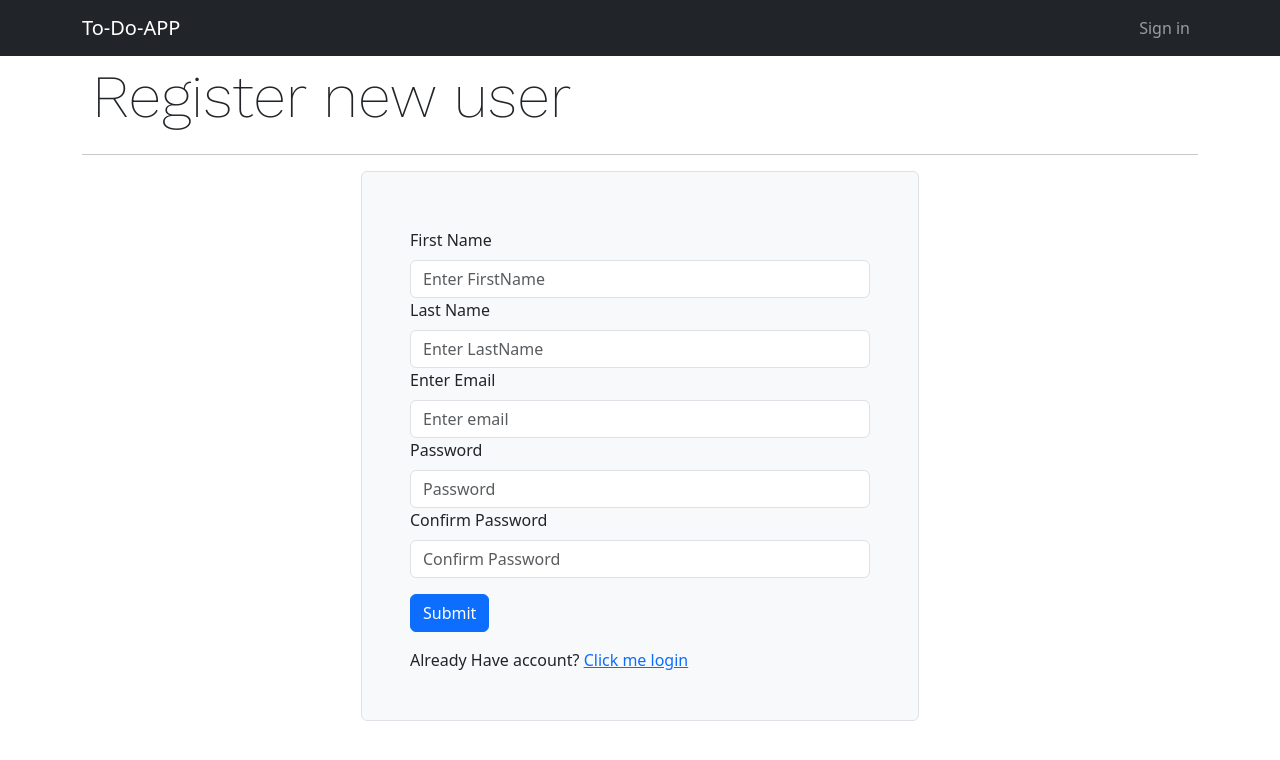
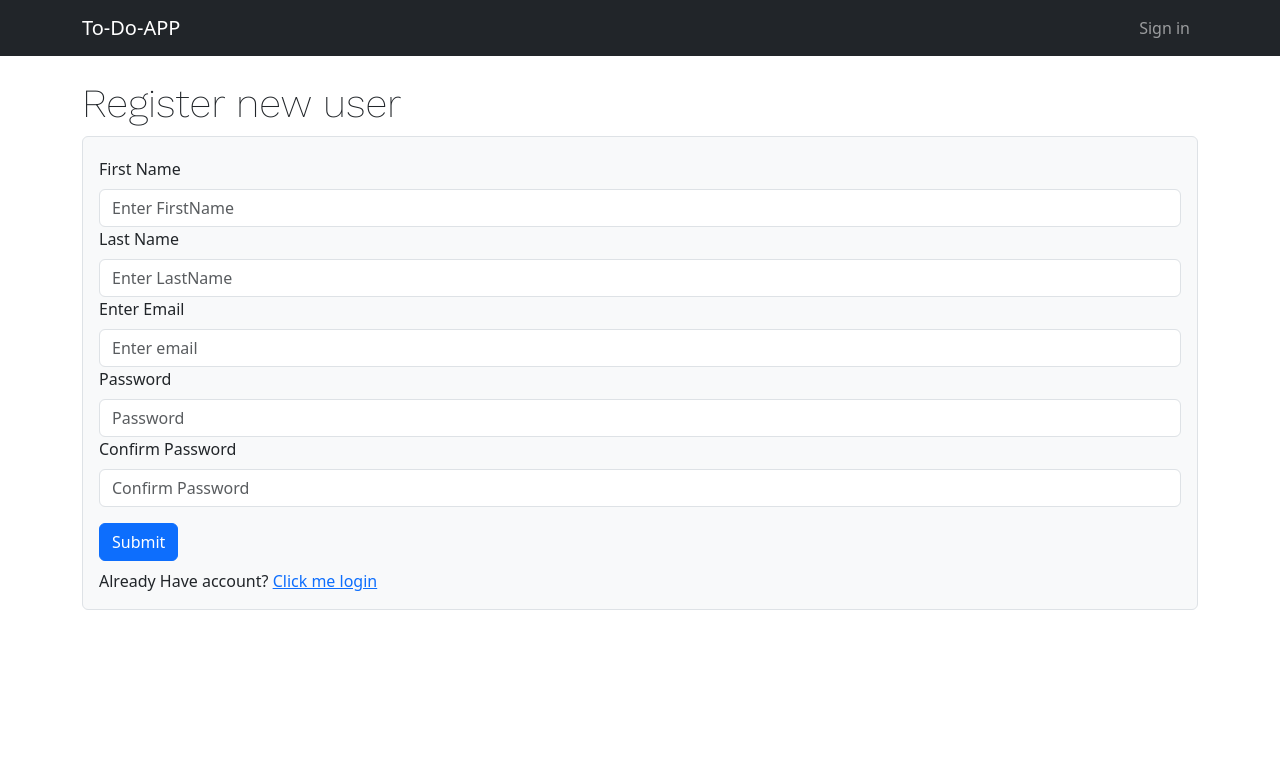
Before and after one commit to Shahzaibzah00r/Todo_App_Front-end, a React (Create React App) app: page /register in a window 1280 px wide. Shown: the top 760 px of the page. Built offline with nearby package versions, Linux system fonts and the light colour scheme.

Commit message:
bit changes and fav icon and title changed

```diff
--- a/public/index.html
+++ b/public/index.html
@@ -2,21 +2,20 @@
 <html lang="en">
   <head>
     <meta charset="utf-8" />
-    <link rel="icon" href="%PUBLIC_URL%/favicon.ico" />
+    <link
+      rel="icon"
+      href="https://cdn-icons-png.flaticon.com/512/7692/7692809.png"
+    />
     <meta name="viewport" content="width=device-width, initial-scale=1" />
     <meta name="theme-color" content="#000000" />
     <meta
       name="description"
       content="Web site created using create-react-app"
     />
-    <link rel="apple-touch-icon" href="%PUBLIC_URL%/logo192.png" />
 
-    <link rel="manifest" href="%PUBLIC_URL%/manifest.json" />
-
-    <title>React App</title>
+    <title>Todo-App</title>
   </head>
   <body>
-    <noscript>You need to enable JavaScript to run this app.</noscript>
     <div id="root"></div>
   </body>
 </html>
--- a/src/My_Componets/LadingPage/landingPage.css
+++ b/src/My_Componets/LadingPage/landingPage.css
@@ -5,7 +5,7 @@
   justify-content: center;
   background-position: center;
   background-size: cover;
-  min-height: 95vh;
+  min-height: 91vh;
 }
 .title {
   font-size: 4rem;
--- a/src/My_Componets/MyNotes/MainContent.js
+++ b/src/My_Componets/MyNotes/MainContent.js
@@ -10,8 +10,7 @@ const MainContent = ({ title, child }) => {
           <div className="page">
             {title && (
               <>
-                <h1 className="heading">{title}</h1>
-                <hr />
+                <h1 className="heading mt-4">{title}</h1>
               </>
             )}
             {child}
--- a/src/My_Componets/MyNotes/mainPage.css
+++ b/src/My_Componets/MyNotes/mainPage.css
@@ -1,9 +1,9 @@
 @import url("https://fonts.googleapis.com/css2?family=Work+Sans:wght@200&display=swap");
 .mainPage {
-  height: 93vh;
+  /* height: 90vh; */
 }
 .heading {
-  font-size: 60px;
-  padding: 5px 10px;
+  /* font-size: 60px; */
+  /* padding: 5px 10px; */
   font-family: "Work Sans", sans-serif;
 }
--- a/src/My_Componets/Users/Login.js
+++ b/src/My_Componets/Users/Login.js
@@ -62,7 +62,7 @@ const Login = () => {
     <MainContent
       title="LOGIN"
       child={
-        <div className=" w-50  m-auto p-3 d-flex justify-content-center  border bg-light rounded">
+        <div className=" w-100  m-auto p-3 d-flex justify-content-center  border bg-light rounded">
           <Form
             onSubmit={handleSubmit}
             method="POST"
--- a/src/My_Componets/Users/Register.js
+++ b/src/My_Componets/Users/Register.js
@@ -53,8 +53,8 @@ const Register = () => {
       title="Register new user"
       child={
         <>
-          <div className=" w-50 d-flex justify-content-center border bg-light m-auto p-5 rounded">
-            <Form onSubmit={handleSubmit} className="loginBg w-100 mt-2">
+          <div className=" w-100 d-flex justify-content-center border bg-light m-auto p-3 rounded">
+            <Form onSubmit={handleSubmit} className="loginBg w-100 mt-1">
               {isError && (
                 <Errors child={isError.message} variant={isError.type} />
               )}
@@ -112,7 +112,7 @@ const Register = () => {
                 <Button
                   variant="primary"
                   type="submit"
-                  className="mb-3 me-3 mt-3 d-flex "
+                  className="mb-2 me-3 mt-3 d-flex "
                 >
                   Submit
                 </Button>
```
